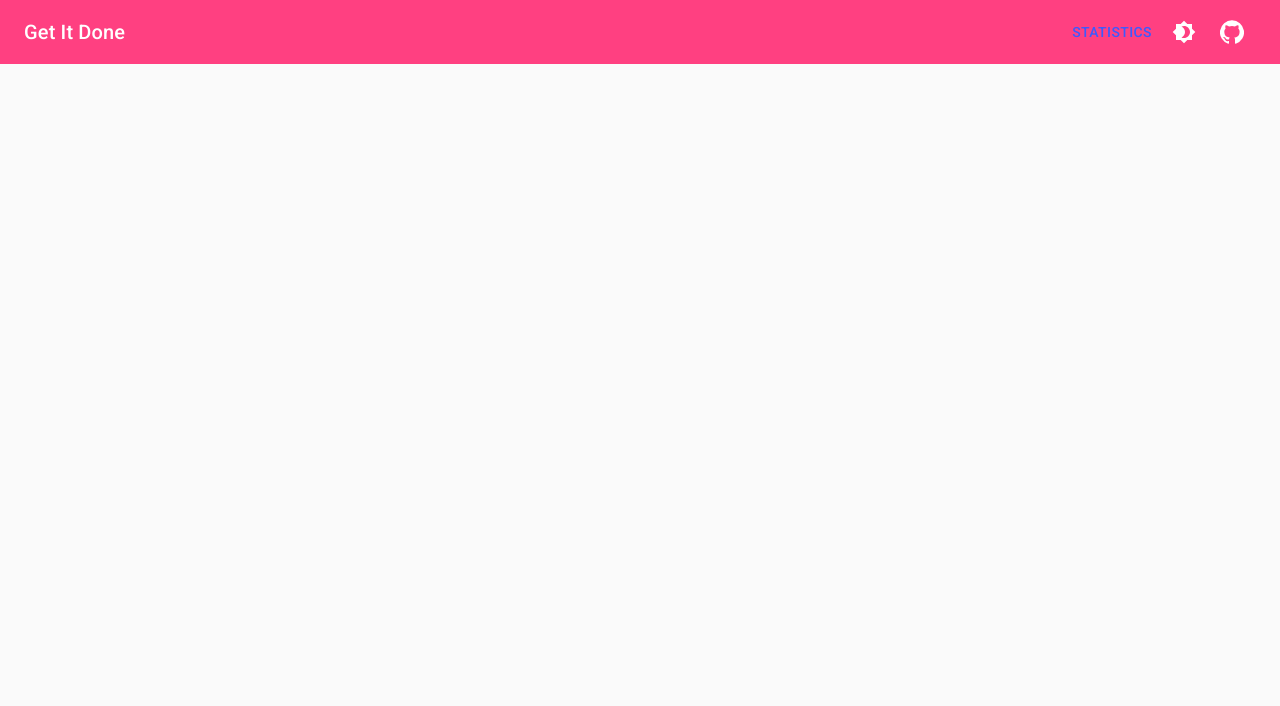
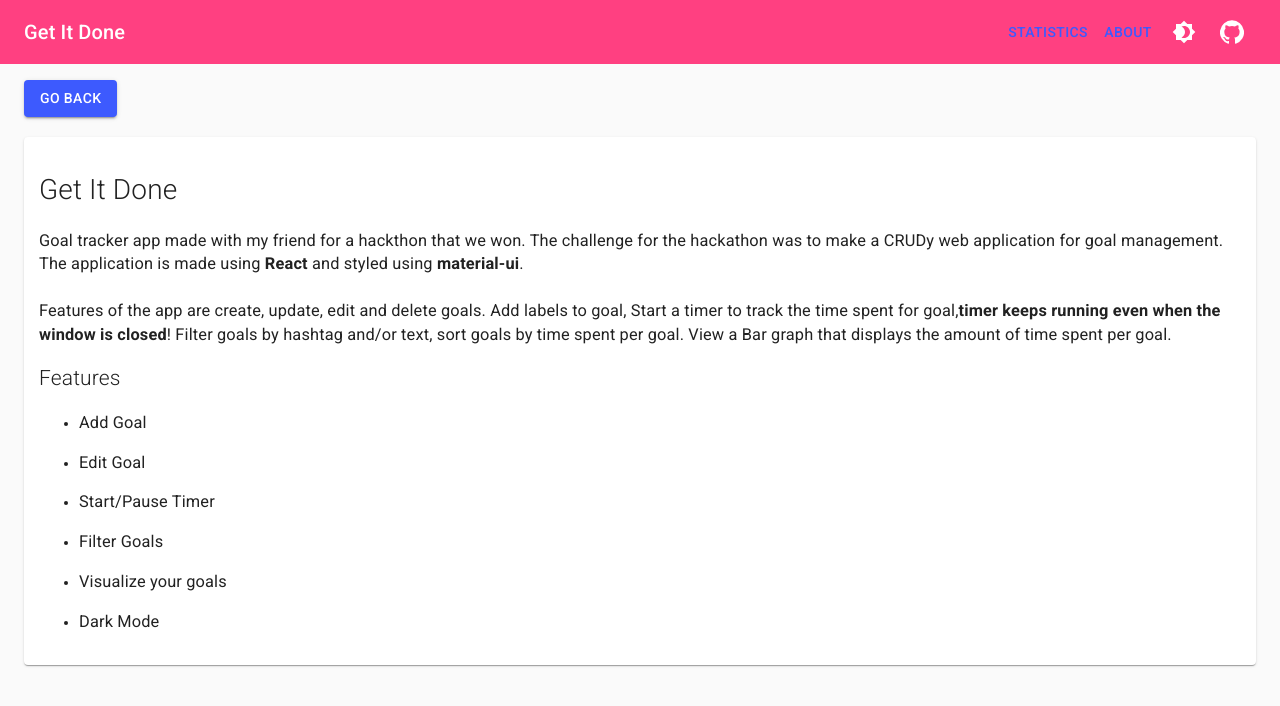
Before and after one commit to BhavyaCodes/get-it-done, a React (Create React App) app: page /about in a window 1280 px wide. Shown: the top 706 px of the page. Built offline with nearby package versions, Linux system fonts and the light colour scheme.

Commit message:
added about page

```diff
--- a/src/App.js
+++ b/src/App.js
@@ -25,6 +25,7 @@ import Container from "@material-ui/core/Container";
 import { ThemeProvider, createMuiTheme } from "@material-ui/core/styles";
 import { makeStyles } from "@material-ui/core/styles";
 import Tooltip from "@material-ui/core/Tooltip";
+import About from "./components/About";
 
 const useStyles = makeStyles((theme) => ({
     root: {
@@ -171,7 +172,6 @@ function App(props) {
                         <Toolbar>
                             <Typography variant="h6">Get It Done</Typography>
                             <div className={classes.navItemsRight}>
-                                <Tooltip title="View statistics page">
                                 <Button
                                     type="contained"
                                     color="secondary"
@@ -181,7 +181,17 @@ function App(props) {
                                 >
                                     Statistics
                                 </Button>
-                                </Tooltip>
+
+                                <Button
+                                    type="contained"
+                                    color="secondary"
+                                    onClick={() => {
+                                        history.push("/about");
+                                    }}
+                                >
+                                    About
+                                </Button>
+
                                 <Tooltip title="Change theme">
                                     <IconButton
                                         aria-label="toggle dark mode"
@@ -244,6 +254,12 @@ function App(props) {
                                 exact
                                 render={(routeProps) => <Chart goals={goals} />}
                             />
+
+                            <Route
+                                path="/about"
+                                exact
+                                render={(routeProps) => <About />}
+                            ></Route>
                         </Switch>
                     </Box>
                 </Container>
--- /dev/null
+++ b/src/components/About.jsx
@@ -0,0 +1,77 @@
+import React from "react";
+import Button from "@material-ui/core/Button";
+import { useHistory } from "react-router-dom";
+import Paper from "@material-ui/core/Paper";
+import { makeStyles } from "@material-ui/core/styles";
+
+const useStyles = makeStyles((theme) => ({
+    aboutDiv: {
+        marginTop: 20,
+        padding: 15,
+    },
+}));
+
+const About = () => {
+    const history = useHistory();
+    const styles = useStyles();
+
+    return (
+        <div>
+            <Button
+                variant="contained"
+                color="secondary"
+                onClick={() => {
+                    history.push("/");
+                }}
+            >
+                Go Back
+            </Button>
+            <Paper elevation={1} className={styles.aboutDiv}>
+                <h1 style={{ fontWeight: 300 }}>Get It Done</h1>
+
+                <h3 style={{ fontWeight: 400 }}>
+                    Goal tracker app made with my friend for a hackthon that we
+                    won. The challenge for the hackathon was to make a CRUDy web
+                    application for goal management. The application is made
+                    using <b>React</b> and styled using <b>material-ui</b>.
+                    <br />
+                    <br />
+                    Features of the app are create, update, edit and delete
+                    goals. Add labels to goal, Start a timer to track the time
+                    spent for goal,
+                    <b>timer keeps running even when the window is closed</b>!
+                    Filter goals by hashtag and/or text, sort goals by time
+                    spent per goal. View a Bar graph that displays the amount of
+                    time spent per goal.
+                </h3>
+
+                <h2 style={{ fontWeight: 300 }}>Features</h2>
+
+                <ul>
+                    <li>
+                        <h3 style={{ fontWeight: 400 }}>Add Goal</h3>
+                    </li>
+                    <li>
+                        <h3 style={{ fontWeight: 400 }}>Edit Goal</h3>
+                    </li>
+                    <li>
+                        <h3 style={{ fontWeight: 400 }}>Start/Pause Timer</h3>
+                    </li>
+                    <li>
+                        <h3 style={{ fontWeight: 400 }}>Filter Goals</h3>
+                    </li>
+                    <li>
+                        <h3 style={{ fontWeight: 400 }}>
+                            Visualize your goals
+                        </h3>
+                    </li>
+                    <li>
+                        <h3 style={{ fontWeight: 400 }}>Dark Mode</h3>
+                    </li>
+                </ul>
+            </Paper>
+        </div>
+    );
+};
+
+export default About;
```
Lines whose indentation alone changed are shown as unchanged.
